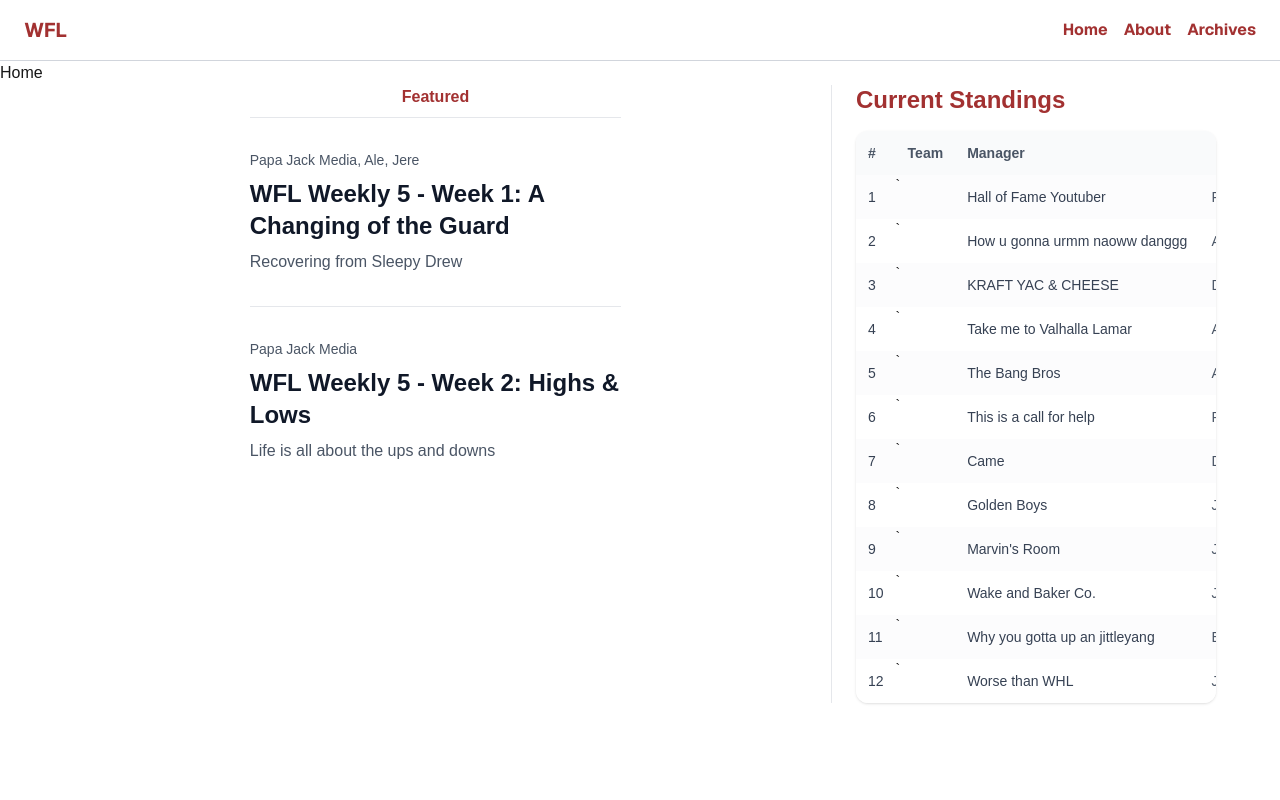
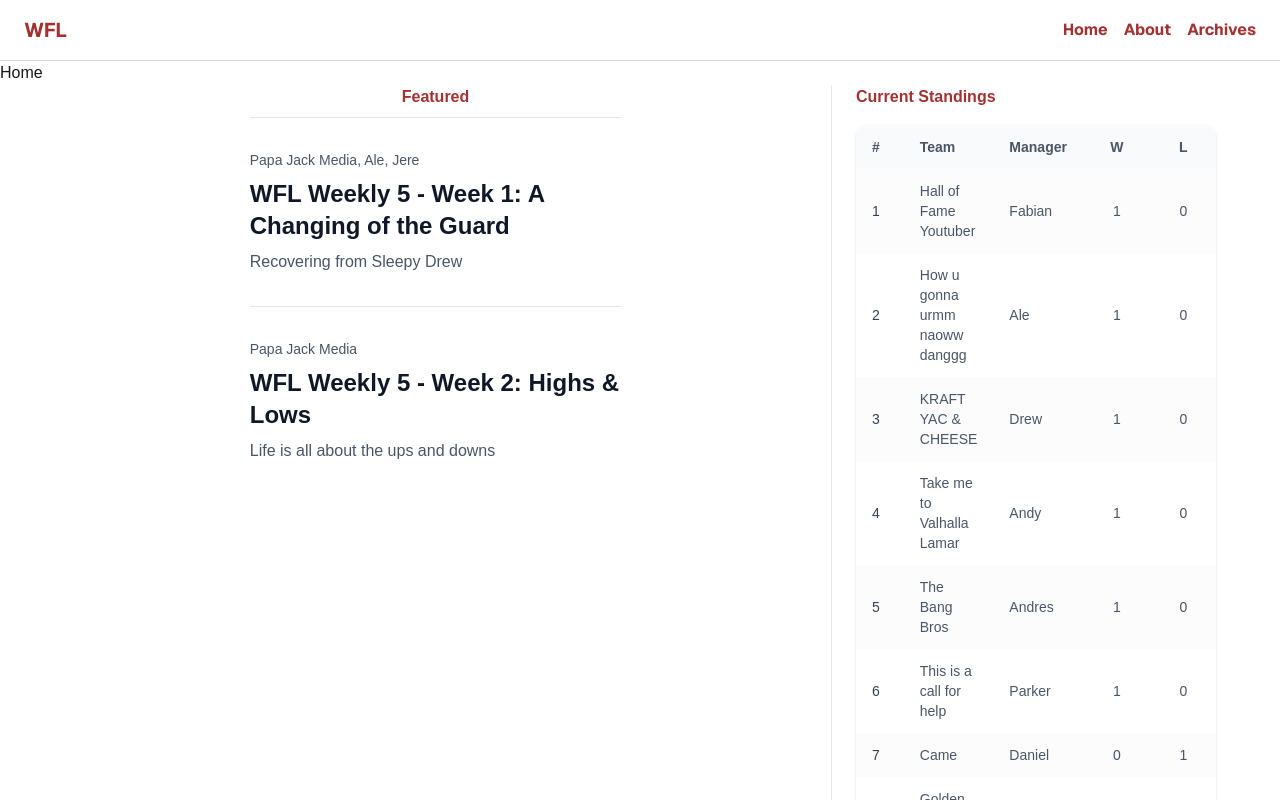
Before and after one commit to andyragu/wfl-website, a Next.js app: page / in a window 1280 px wide. Shown: the top 800 px of the page. Built offline with nearby package versions, Linux system fonts and the light colour scheme.

Commit message:
fixed standings v2

```diff
--- a/src/app/components/standings.tsx
+++ b/src/app/components/standings.tsx
@@ -12,17 +12,17 @@ type Team = {
 
 const TEAMS: Team[] = [
   { id: "1",  name: "Take me to Valhalla Lamar", manager: "Andy",     wins: 1, losses: 0, ties: 0 },
-  { id: "2",  name: "Came",                       manager: "Daniel",   wins: 0, losses: 1, ties: 0 },
-  { id: "3",  name: "KRAFT YAC & CHEESE",         manager: "Drew",     wins: 1, losses: 0, ties: 0 },
-  { id: "4",  name: "Wake and Baker Co.",         manager: "Jonah",    wins: 0, losses: 1, ties: 0 },
-  { id: "5",  name: "The Bang Bros",              manager: "Andres",   wins: 1, losses: 0, ties: 0 },
-  { id: "6",  name: "Marvin's Room",              manager: "Jack",     wins: 0, losses: 1, ties: 0 },
-  { id: "7",  name: "How u gonna urmm naoww danggg", manager: "Ale",  wins: 1, losses: 0, ties: 0 },
-  { id: "8",  name: "Hall of Fame Youtuber",      manager: "Fabian",   wins: 1, losses: 0, ties: 0 },
-  { id: "9",  name: "Why you gotta up an jittleyang", manager: "Eric", wins: 0, losses: 1, ties: 0 },
-  { id: "10", name: "Golden Boys",                manager: "Johnny",   wins: 0, losses: 1, ties: 0 },
-  { id: "11", name: "Worse than WHL",             manager: "Jeremias", wins: 0, losses: 1, ties: 0 },
-  { id: "12", name: "This is a call for help",    manager: "Parker",   wins: 1, losses: 0, ties: 0 },
+  { id: "2",  name: "Came",                         manager: "Daniel",   wins: 0, losses: 1, ties: 0 },
+  { id: "3",  name: "KRAFT YAC & CHEESE",           manager: "Drew",     wins: 1, losses: 0, ties: 0 },
+  { id: "4",  name: "Wake and Baker Co.",           manager: "Jonah",    wins: 0, losses: 1, ties: 0 },
+  { id: "5",  name: "The Bang Bros",                manager: "Andres",   wins: 1, losses: 0, ties: 0 },
+  { id: "6",  name: "Marvin's Room",                manager: "Jack",     wins: 0, losses: 1, ties: 0 },
+  { id: "7",  name: "How u gonna urmm naoww danggg",          manager: "Ale",      wins: 1, losses: 0, ties: 0 },
+  { id: "8",  name: "Hall of Fame Youtuber",        manager: "Fabian",   wins: 1, losses: 0, ties: 0 },
+  { id: "9",  name: "Why you gotta up an jittleyang", manager: "Eric",    wins: 0, losses: 1, ties: 0 },
+  { id: "10", name: "Golden Boys",                  manager: "Johnny",   wins: 0, losses: 1, ties: 0 },
+  { id: "11", name: "Worse than WHL",               manager: "Jeremias", wins: 0, losses: 1, ties: 0 },
+  { id: "12", name: "This is a call for help",      manager: "Parker",   wins: 1, losses: 0, ties: 0 },
 ];
 
 export default function Standings() {
@@ -30,6 +30,7 @@ export default function Standings() {
 
   const sorted = useMemo(() => {
     return [...teams].sort((a, b) => {
+      // wins desc, ties desc, losses asc, name asc
       if ((b.wins ?? 0) !== (a.wins ?? 0)) return (b.wins ?? 0) - (a.wins ?? 0);
       if ((b.ties ?? 0) !== (a.ties ?? 0)) return (b.ties ?? 0) - (a.ties ?? 0);
       if ((a.losses ?? 0) !== (b.losses ?? 0)) return (a.losses ?? 0) - (b.losses ?? 0);
@@ -39,56 +40,29 @@ export default function Standings() {
 
   return (
     <div className="w-full mx-auto max-w-4xl">
-      <div className="flex items-end justify-between mb-3 sm:mb-4">
-        <h2 className="text-lg sm:text-xl md:text-2xl font-bold text-[#A23131] leading-tight">
-          Current Standings
-        </h2>
+      <div className="flex items-end justify-between mb-4">
+        <h2 className="text-2l font-bold text-[#A23131]">Current Standings</h2>
       </div>
 
-      {/* Mobile-safe container + table sizing */}
       <div className="overflow-x-auto rounded-xl bg-white shadow">
-        <table className="min-w-full table-fixed text-xs sm:text-sm">
-          <colgroup>
-            <col className="w-10 sm:w-12" />
-            <col /> {/* team grows */}
-            <col className="hidden sm:table-column sm:w-28" />
-            <col className="w-12 sm:w-16" />
-            <col className="w-12 sm:w-16" />
-          </colgroup>
-
-        <thead className="bg-gray-50 text-gray-600">
+        <table className="min-w-full text-sm">
+          <thead className="bg-gray-50 text-gray-600">
             <tr>
-              <th className="px-2 sm:px-3 py-2 sm:py-3 text-left">#</th>
-              <th className="px-2 sm:px-3 py-2 sm:py-3 text-left">Team</th>
-              <th className="hidden sm:table-cell px-2 sm:px-3 py-2 sm:py-3 text-left">Manager</th>
-              <th className="px-2 sm:px-3 py-2 sm:py-3 text-center">W</th>
-              <th className="px-2 sm:px-3 py-2 sm:py-3 text-center">L</th>
+              <th className="px-4 py-3 text-left w-12">#</th>
+              <th className="px-4 py-3 text-left">Team</th>
+              <th className="px-4 py-3 text-left">Manager</th>
+              <th className="px-4 py-3 text-center w-24">W</th>
+              <th className="px-4 py-3 text-center w-24">L</th>
             </tr>
           </thead>
-
           <tbody>
             {sorted.map((t, i) => (
               <tr key={t.id} className={i % 2 ? "bg-white" : "bg-gray-50/50"}>
-                <td className="px-2 sm:px-3 py-2 sm:py-3 font-medium text-gray-700">
-                  {i + 1}
-                </td>
-`
-                <td className="px-2 sm:px-3 py-2 sm:py-3 text-gray-700 font-medium">
-                  <div className="max-w-[140px] xs:max-w-[180px] sm:max-w-none truncate">
-                    {t.name}
-                  </div>
-                </td>
-
-                <td className="hidden sm:table-cell px-2 sm:px-3 py-2 sm:py-3 text-gray-600">
-                  {t.manager ?? "-"}
-                </td>
-
-                <td className="px-2 sm:px-3 py-2 sm:py-3 text-gray-700 text-center">
-                  {t.wins ?? 0}
-                </td>
-                <td className="px-2 sm:px-3 py-2 sm:py-3 text-gray-700 text-center">
-                  {t.losses ?? 0}
-                </td>
+                <td className="px-4 py-3 font-medium text-gray-700">{i + 1}</td>
+                <td className="px-4 py-3 text-gray-600 font-medium">{t.name}</td>
+                <td className="px-4 py-3 text-gray-600">{t.manager ?? "-"}</td>
+                <td className="px-4 py-3 text-gray-600 text-center">{t.wins ?? 0}</td>
+                <td className="px-4 py-3 text-gray-600 text-center">{t.losses ?? 0}</td>
               </tr>
             ))}
           </tbody>
```
